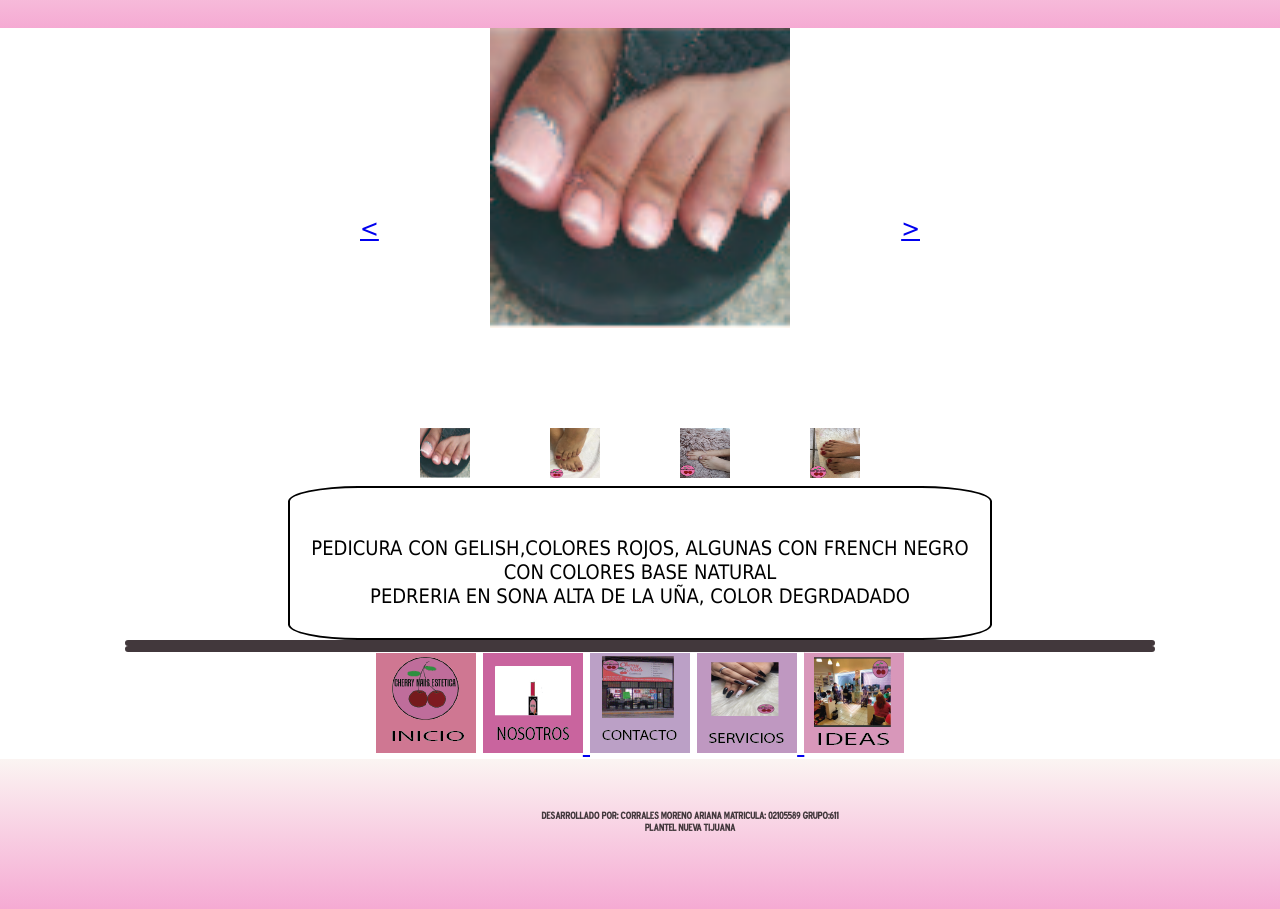
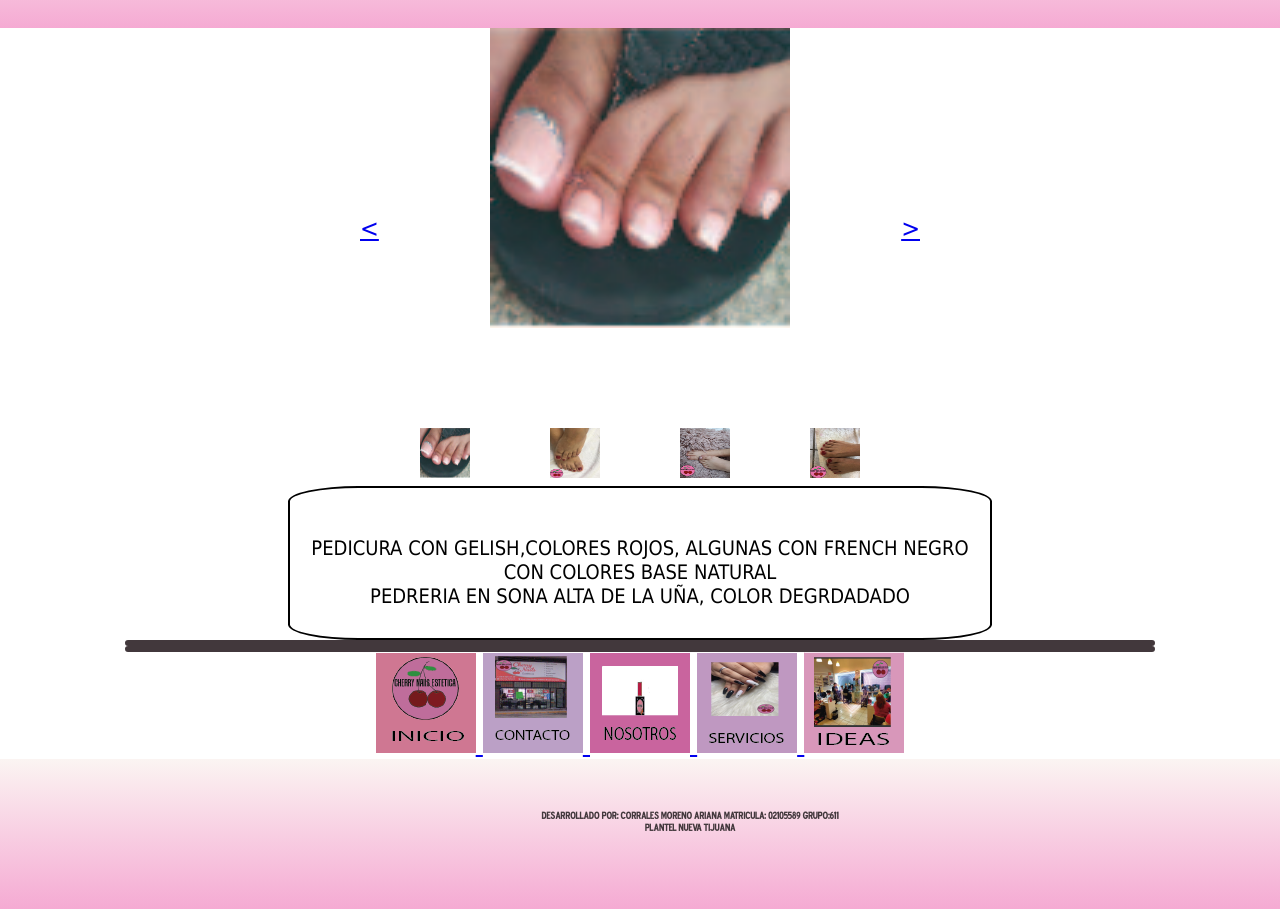
Before and after one commit to cherrynails/cherrynails.github.io, a plain HTML site: page html/pedi.html in a window 1280 px wide. Shown: the part 102-1011 px from the top of the page. Drawn offline with Linux system fonts and the light colour scheme.

Commit message:
Update pedi.html

```diff
--- a/html/pedi.html
+++ b/html/pedi.html
@@ -106,16 +106,20 @@
 					</div>
 			<hr>
 			<hr>
-				 <img src="../imagenes/INICIO.png">
-				<a href="../html/Nosotros.html">
-				 <img src="../imagenes/NOSOTROS.png">
+				<a href="../index.html">
+					<img src="../imagenes/INICIO.png">
 				</a>
-				 <img src="../imagenes/CONTACTO.png">
-				<a href="../html/Servicios.html">
-				 <img src="../imagenes/SERVICIOS.png">
+				<a href="Contacto.html">
+					<img src="../imagenes/CONTACTO.png">
 				</a>
-				<a href="../html/IDEAS.html">
-				 <img src="../imagenes/IDEAS.png">
+				<a href="Nosotros.html">
+					<img src="../imagenes/NOSOTROS.png">
+				</a>
+				<a href="Servicios.html">
+					<img src="../imagenes/SERVICIOS.png">
+				</a>
+				<a href="Ideas.html">
+					<img src="../imagenes/IDEAS.png">
 				</a>
 				<br>
 				</div>
```
